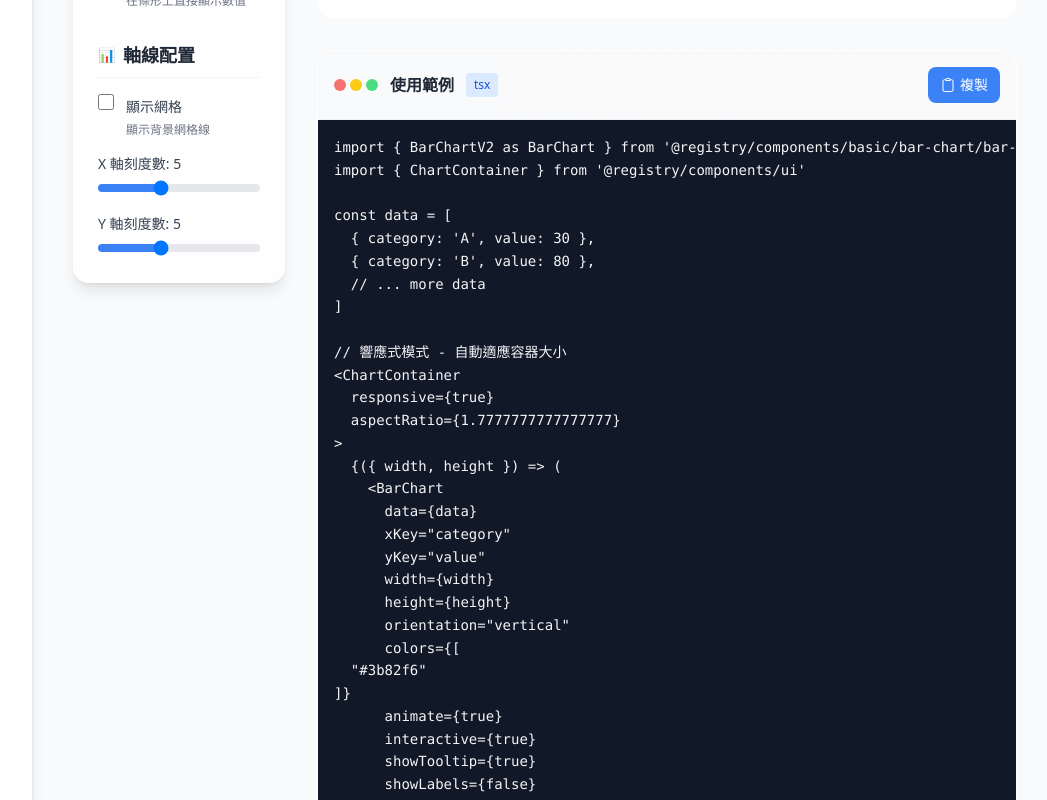
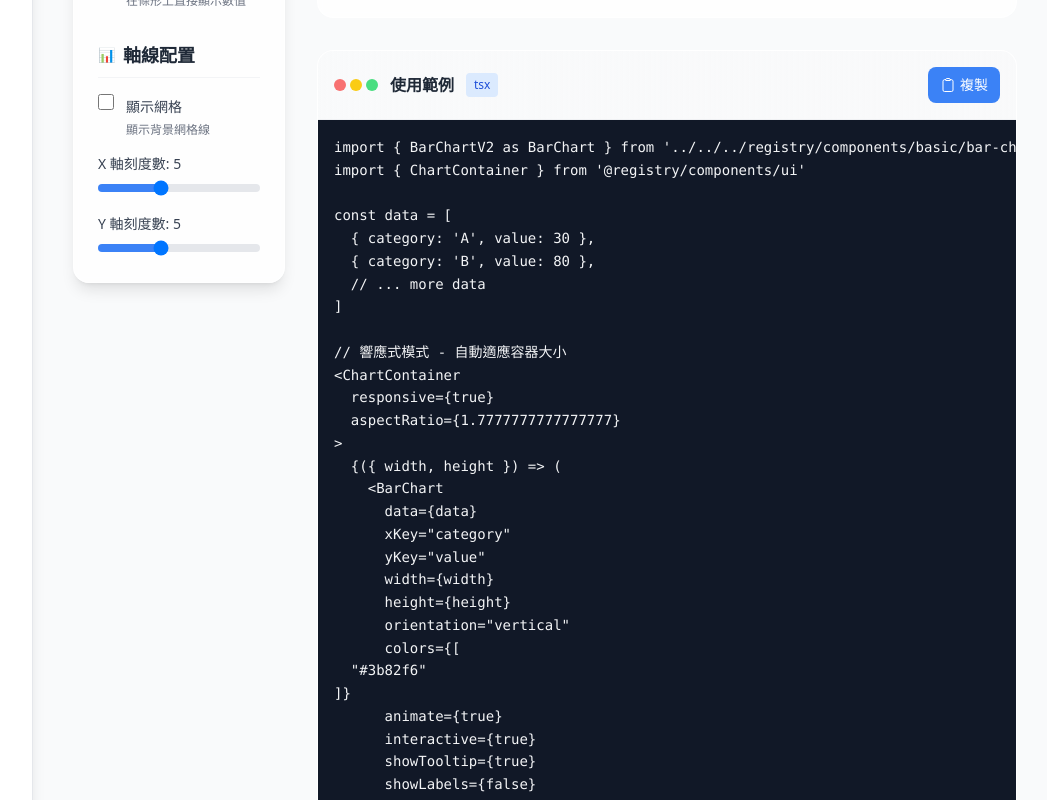
Before and after one commit to chiao-yyc/d3-components-library, a React (Vite) app in the folder demo/: page /bar-chart in a window 1280 px wide. Shown: the part 1000-1800 px from the top of the page, without its empty margins (223-1270 px from the left). Built offline with nearby package versions, Linux system fonts and the light colour scheme.

Commit message:
debug: switch to relative import path for BarChartV2
- Change from @registry alias to relative path for better module resolution
- Add debug logging to BarChartV2 component creation
- Should help identify if the new component is being loaded correctly
- Update code example to match import path

```diff
--- a/demo/src/pages/BarChartDemo.tsx
+++ b/demo/src/pages/BarChartDemo.tsx
@@ -5,7 +5,7 @@
 
 import { useState } from 'react'
 import { motion } from 'framer-motion'
-import { BarChartV2 as BarChart } from '@registry/components/basic/bar-chart/bar-chart-v2'
+import { BarChartV2 as BarChart } from '../../../registry/components/basic/bar-chart/bar-chart-v2'
 import { datasetOptions, colorSchemes } from '../data/sample-data'
 import {
   DemoPageTemplate,
@@ -258,7 +258,7 @@ export default function BarChartDemo() {
         <CodeExample
           title="使用範例"
           language="tsx"
-          code={`import { BarChartV2 as BarChart } from '@registry/components/basic/bar-chart/bar-chart-v2'
+          code={`import { BarChartV2 as BarChart } from '../../../registry/components/basic/bar-chart/bar-chart-v2'
 import { ChartContainer } from '@registry/components/ui'
 
 const data = [
```
Also changed, not shown: 1 other file (tests, documents, lock files or other folders).
